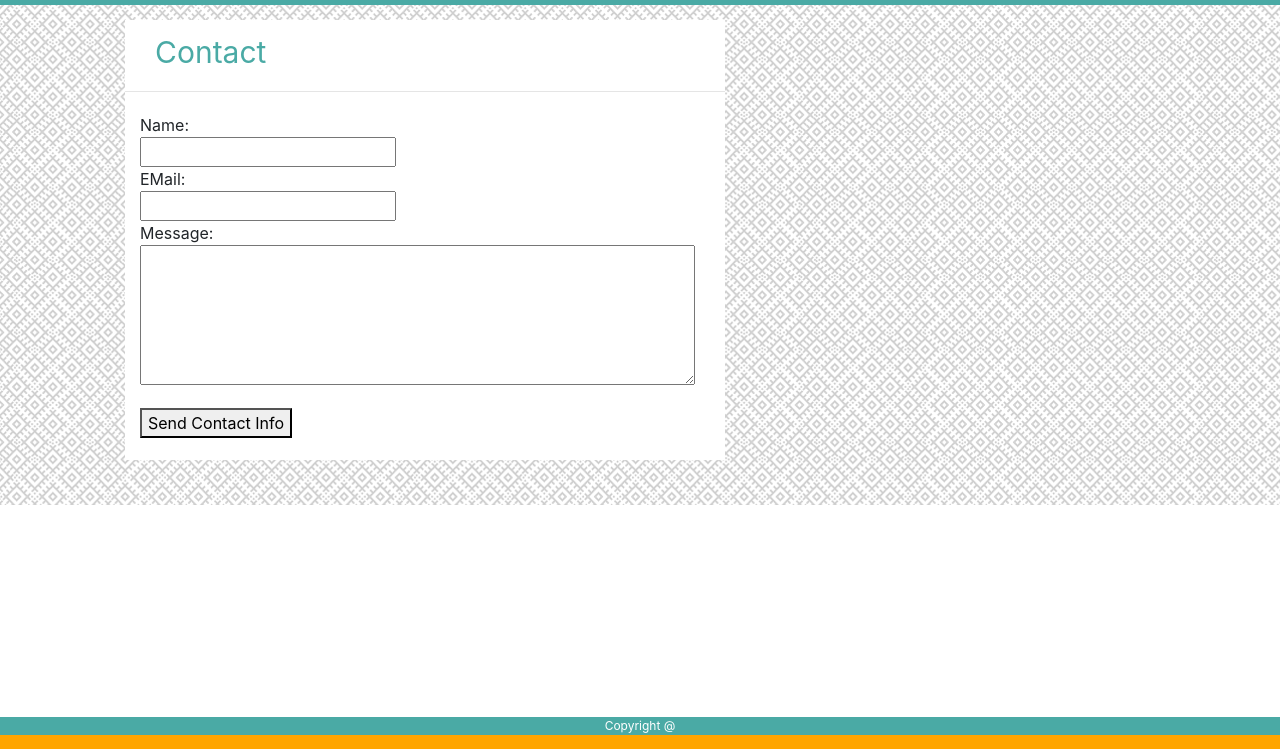
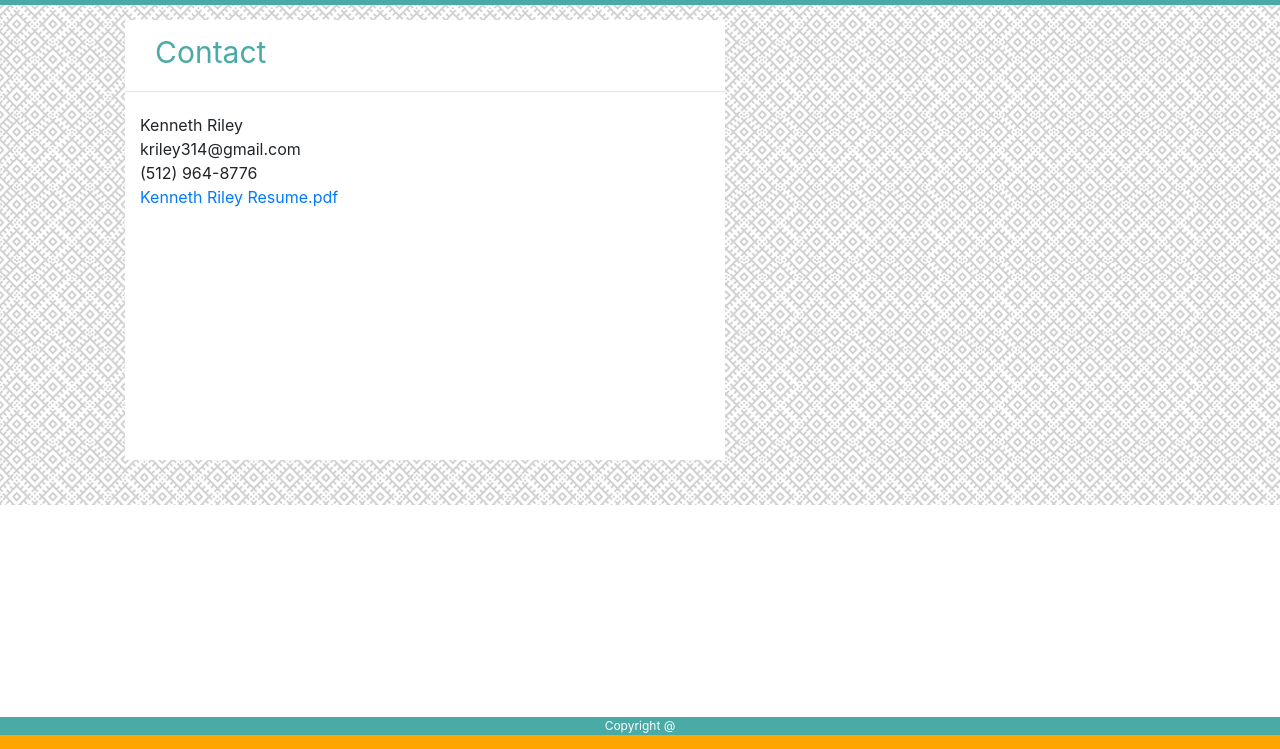
Before and after one commit to kriley314/UpdatedBP, a plain HTML site: page contact.html in a window 1280 px wide. Shown: the part 51-800 px from the top of the page. Drawn offline with nearby package versions, Linux system fonts and the light colour scheme.

Commit message:
Making a bit more employer ready

```diff
--- a/assets/css/style.css
+++ b/assets/css/style.css
@@ -99,7 +99,7 @@ hr {
 
 #portfolioPage {
     width: 600px;
-    height: 300px;
+    height: 450px;
     background-color: #ffffff;
     border-color: #dddddd;
 }
--- a/contact.html
+++ b/contact.html
@@ -52,45 +52,25 @@
                 <div class="container">
                     <div class="row">
                         <div class="col-md-12">
-                            <section>Name:</section>
+                            <section>Kenneth Riley</section>
                         </div>
                     </div>
 
                     <div class="row">
                         <div class="col-md-12">
-                            <input type="text" id="contactName" name="contact_name" width="400px">
+                           <section>kriley314@gmail.com</section>
                         </div>
                     </div>
-
                     <div class="row">
+                            <div class="col-md-12">
+                               <section>(512) 964-8776</section>
+                            </div>
+                        </div>
+                        <div class="row">
                         <div class="col-md-12">
-                            <section>EMail:</section>
-                        </div>
-                    </div>
-
-                    <div class="row">
-                        <div class="col-md-12">
-                            <input type="text" id="contactEmail" name="contact_email" width="400px">
-                        </div>
-                    </div>
-
-                    <div class="row">
-                        <div class="col-md-12">
-                            <section>Message:</section>
-                        </div>
-                    </div>
-
-                    <div class="row">
-                        <div class="col-md-12">
-                            <textarea id="contactMsg" name="user_message" rows: 4 cols: 24></textarea>
-                        </div>
-                    </div>
-
-                    <div class="row">
-                        <div class="col-md-12" style="margin-top: 17px">
-                            <div class="button">
-                                <button type="submitButton" name="contactInfo">Send Contact Info</button>
-                            </div>
+                           <section>
+                               <a href="assets/docs/Kenneth Riley Resume.pdf" target="_blank">Kenneth Riley Resume.pdf</a>
+                            </section>
                         </div>
                     </div>
                 </div>
```
Also changed, not shown: portfolio.html (+25 -1 lines), assets/images/giphyImages.jpg (added), 1 other file.
